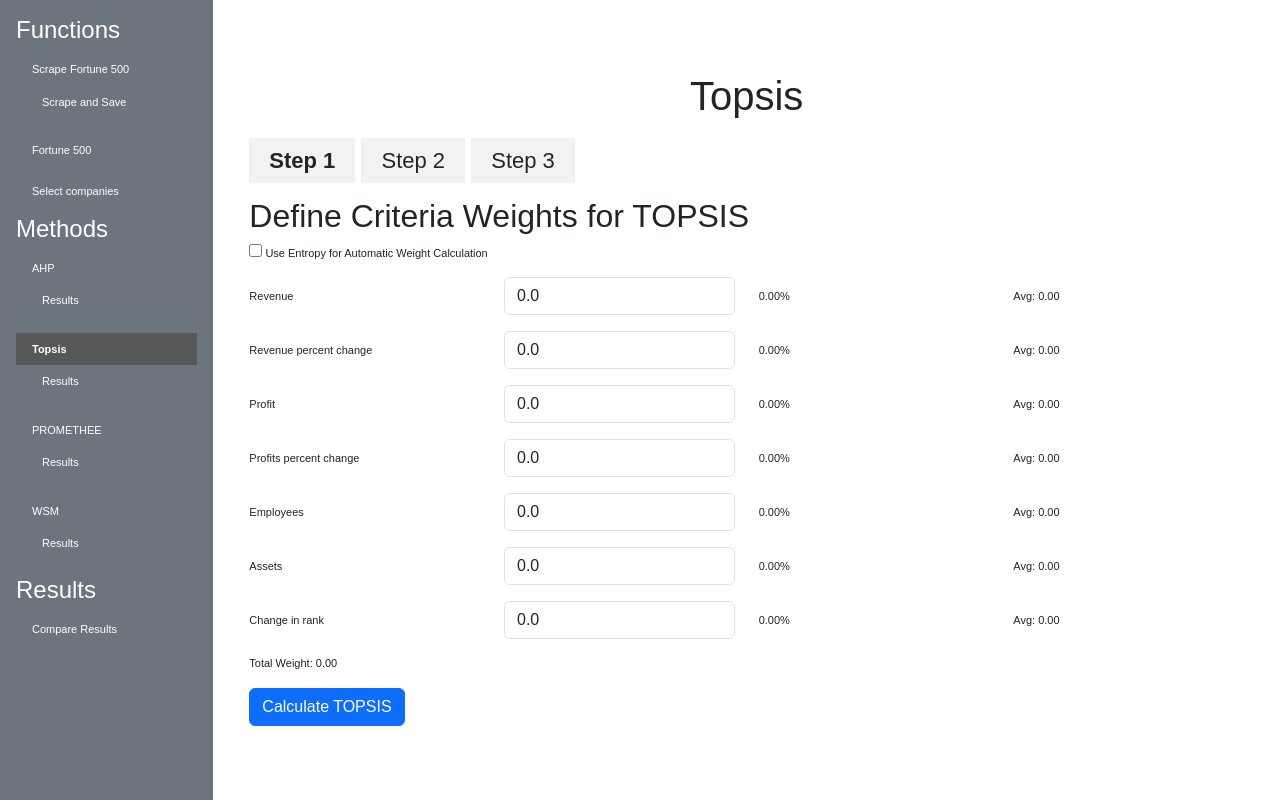
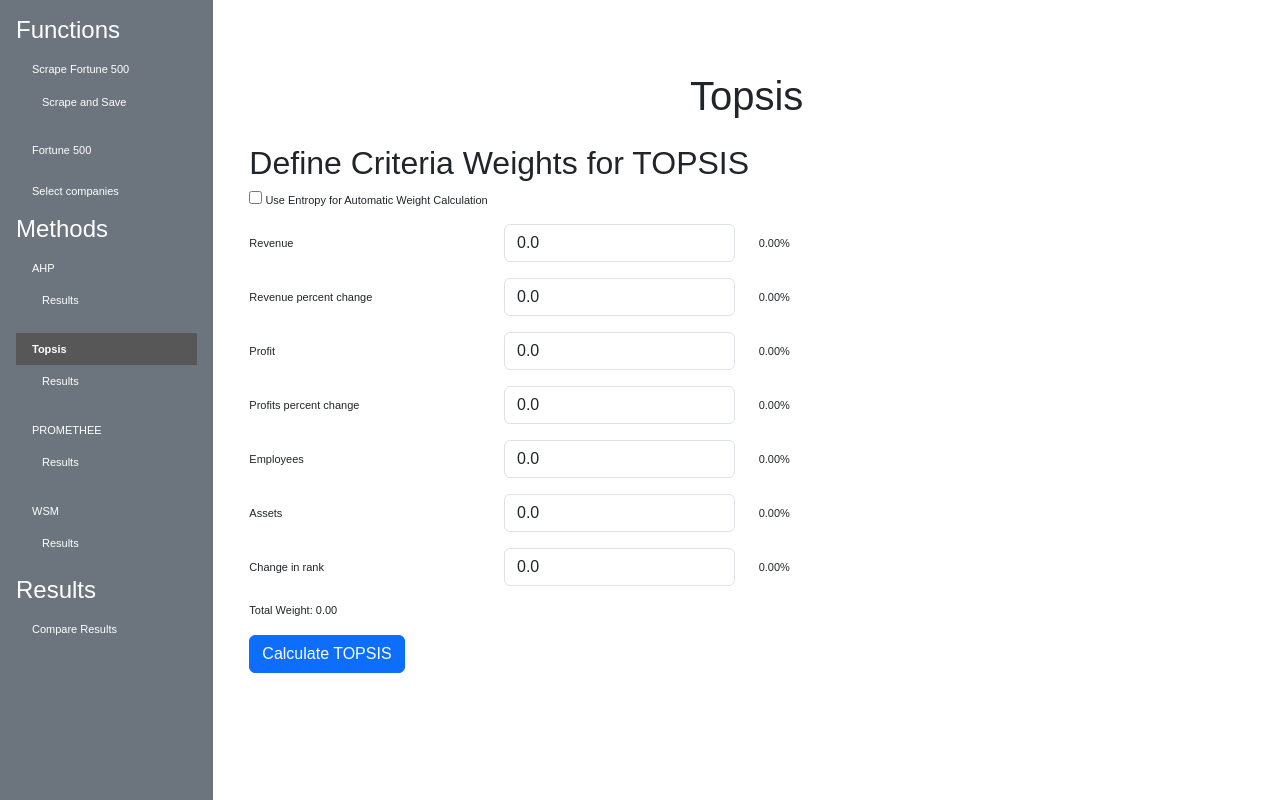
Before and after one commit to gregorgr/mcda_calculation_project, a Flask app: page /topsis in a window 1280 px wide. Shown: the part 62-862 px from the top of the page. Run offline with Flask 3, Linux system fonts and the light colour scheme; parts of the project's set-up code (start-up, migrations or seed data) failed here and were passed over.

Commit message:
popravki

```diff
--- a/app/app.py
+++ b/app/app.py
@@ -844,7 +844,7 @@ def compare_results():
 
     # Prepare companies for rendering
     companies = list(comparison_data.values())
-    rounding_array = [3,  4, 1]
+    rounding_array = [1, 2, 3,  4]
     methods = ["AHP", "Topsis", "PROMETHEE", "WSM"]
     companies = round_mcda_scores(companies, methods, rounding_array)
 
--- a/app/templates/compare.html
+++ b/app/templates/compare.html
@@ -90,12 +90,15 @@
                     },
                     y: {
                         beginAtZero: true,
+                        suggestedMin: 0,
+                        suggestedMax: 1 ,
                         title: {
                             display: true,
                             text: 'Normalized Score'
                         }
                     }
                 }
+
             }
         });
     });
--- a/app/templates/methods/topsis-form-weights.html
+++ b/app/templates/methods/topsis-form-weights.html
@@ -3,13 +3,7 @@
 {% block content %}
 <div class="container mt-5">
     <h1 class="mb-4 text-center">Topsis</h1>
-    <div class="form-step">
-        <ul>
-            <li class="step-focus">Step 1</li>
-            <li >Step 2</li>
-            <li >Step 3</li>
-        </ul>
-    </div>
+
     <h2>Define Criteria Weights for TOPSIS</h2>
     <form method="POST">
         <div class="mb-3">
@@ -28,9 +22,7 @@
             <div class="col-md-3">
                 <label id="{{ criteria }}-percent">0.00%</label>
             </div>
-            <div class="col-md-3">
-                <label id="{{ criteria }}-average">Avg: 0.00</label>
-            </div>
+
         </div>
         {% endfor %}
         <div class="mb-3">
```
Also changed, not shown: app/methods/utils.py (+31 -11 lines), app/templates/methods/topsis-form.html (+1 -7 lines).
